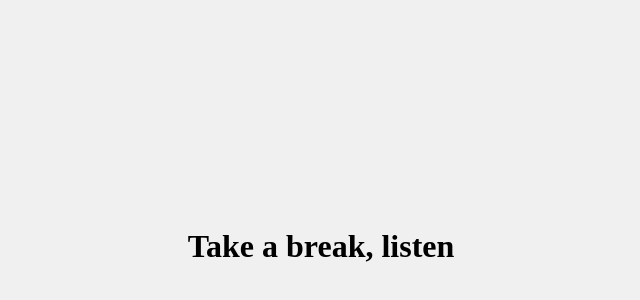
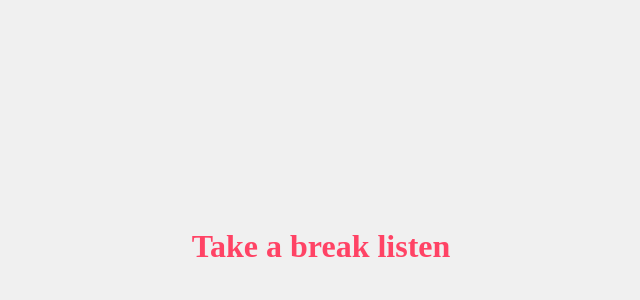
Before and after one commit to willsgimenes/listen, a website: page public/index.html in a window 1280 px wide. Shown: the part 154-454 px from the top of the page, without its empty margins (319-959 px from the left). Drawn offline with Linux system fonts and the light colour scheme.

Commit message:
adding neon city lights tokens to the project

```diff
--- a/package.json
+++ b/package.json
@@ -14,7 +14,8 @@
     "npm-run-all": "^4.1.5",
     "rollup": "^2.40.0",
     "rollup-plugin-terser": "^7.0.2",
-    "serve": "^11.3.2"
+    "serve": "^11.3.2",
+    "@willsgimenes/neon-city-light-tokens": "latest"
   },
   "scripts": {
     "build": "rollup -c",
--- a/public/bundle.js
+++ b/public/bundle.js
@@ -124,10 +124,21 @@
         if (songIndex === '') createCookie('index', randomizer(0, songs));
     };
 
+    /**
+     * Do not edit directly
+     * Generated on Sun, 28 Feb 2021 02:16:42 GMT
+     */
+    const TOKEN_ALIAS_COLOR_BRAND_SECONDARY = "#ff4365"; // secondary color
+
     checkSong(musics);
 
     const song_el = musics[getCookie('index')];
     const target = document.getElementById('main');
+    const title_el = document.createElement('h1');
+
+    title_el.style.color = TOKEN_ALIAS_COLOR_BRAND_SECONDARY;
+    title_el.innerHTML = 'Take a break listen';
+    target.appendChild(title_el);
 
     // yes I can use a simple template string, but you know, let's remember the old days
     target.innerHTML += buildPlayer(song_el);
--- a/public/index.html
+++ b/public/index.html
@@ -10,9 +10,6 @@
 <body>
 
 <div id="main">
-
-    <h1>Take a break, listen</h1>
-
     <script src='bundle.js'></script>
 </div>
 
```
Also changed, not shown: src/main.js (+7 -0 lines), 2 other files.
